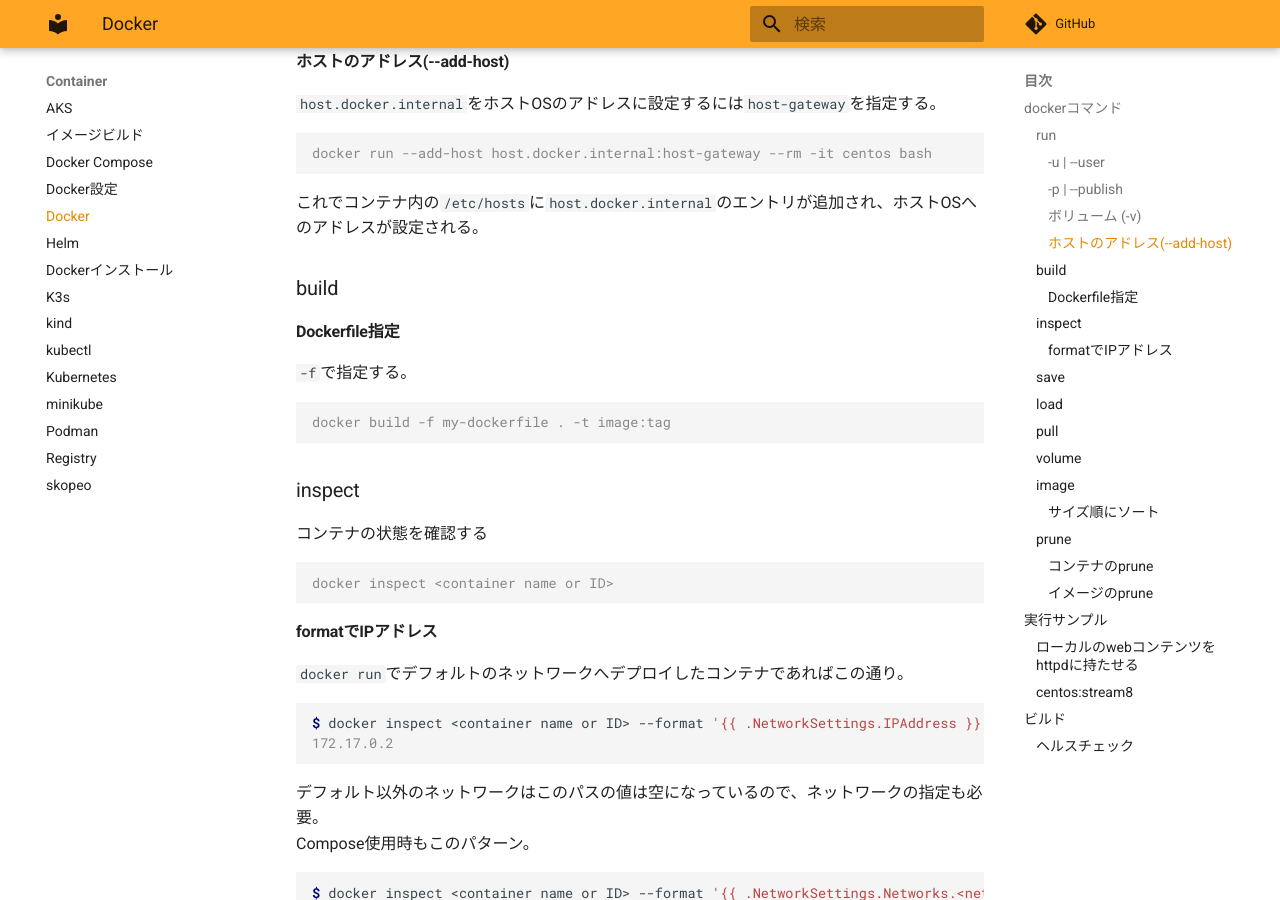
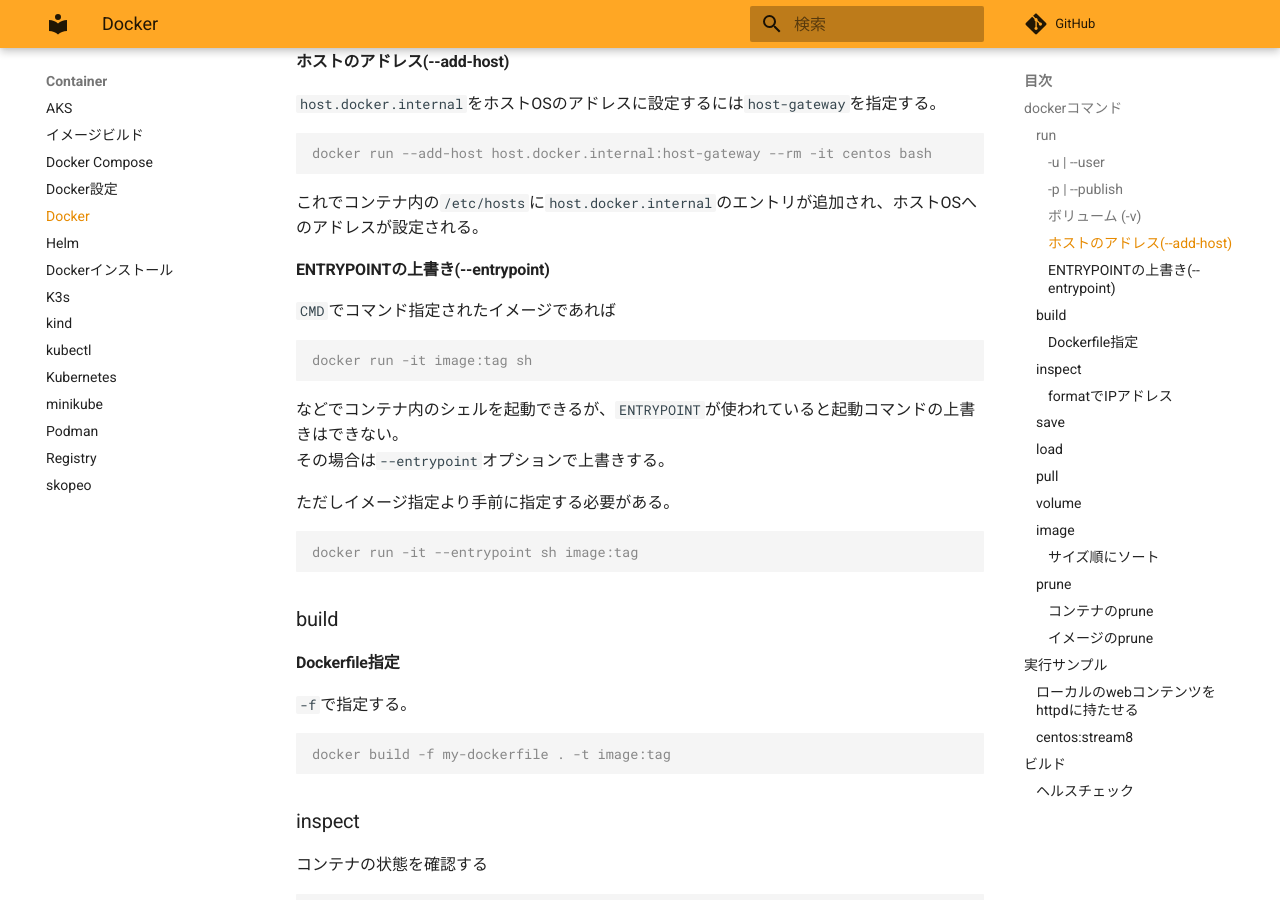
Before and after one commit to zaki-lknr/docs, an MkDocs documentation site: the page built from docs/Container/docker.md, in a window 1280 px wide and 900 px high, scrolled down 1115 px. Built offline with MkDocs 1.6.1 and Material for MkDocs 9.7.7, drawn with Linux system fonts in a browser that asks for light colours; comment, search, counter and statistics services are not loaded.

Commit message:
add: container/docker: docker run --entrypoint

````diff
--- a/docs/Container/docker.md
+++ b/docs/Container/docker.md
@@ -55,6 +55,23 @@ docker run --add-host host.docker.internal:host-gateway --rm -it centos bash
 ```
 
 これでコンテナ内の`/etc/hosts`に`host.docker.internal`のエントリが追加され、ホストOSへのアドレスが設定される。
+
+#### ENTRYPOINTの上書き(--entrypoint)
+
+`CMD`でコマンド指定されたイメージであれば
+
+```console
+docker run -it image:tag sh
+```
+
+などでコンテナ内のシェルを起動できるが、`ENTRYPOINT`が使われていると起動コマンドの上書きはできない。
+その場合は`--entrypoint`オプションで上書きする。
+
+ただしイメージ指定より手前に指定する必要がある。
+
+```console
+docker run -it --entrypoint sh image:tag
+```
 
 ### build
 
````
